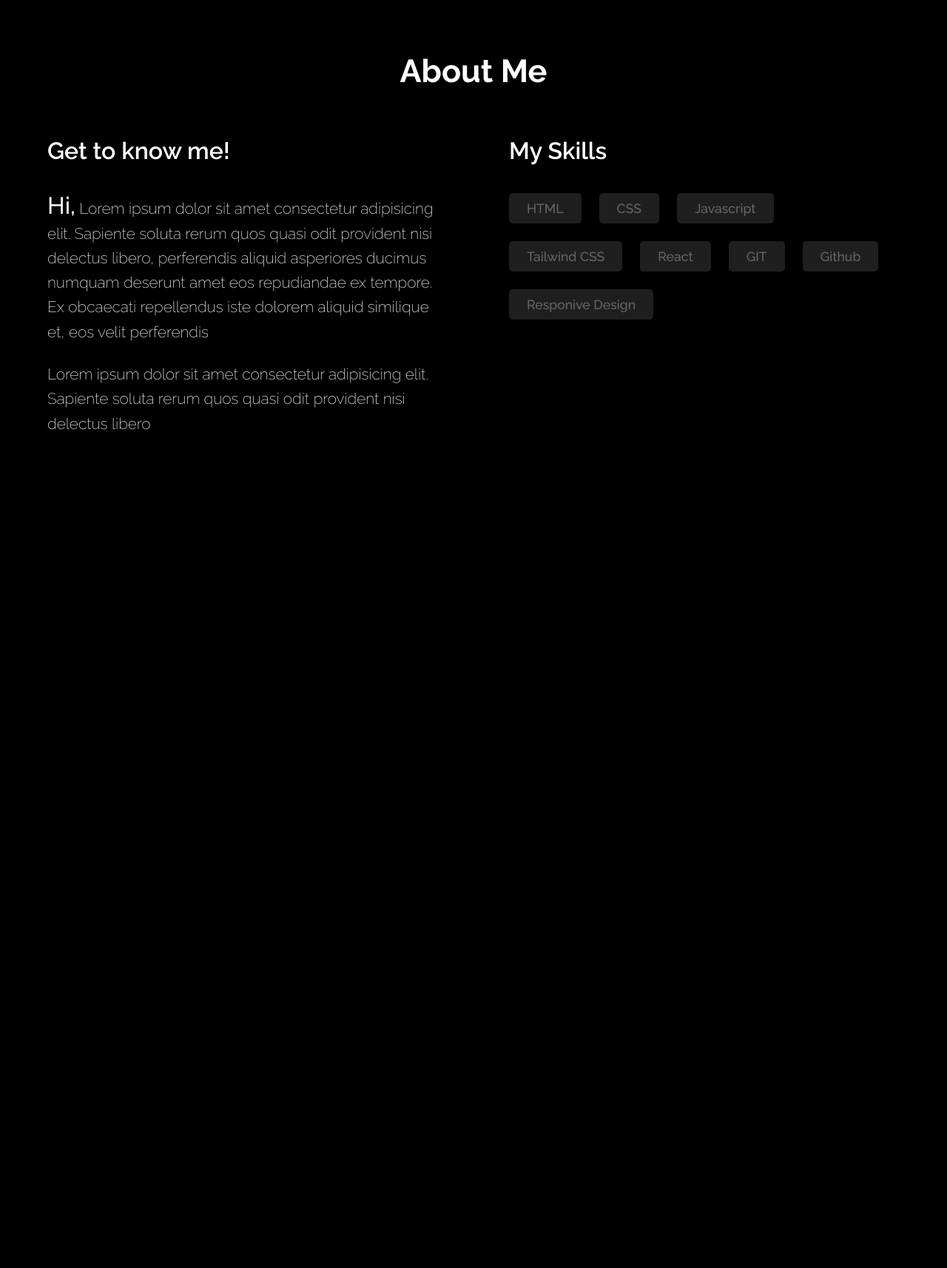
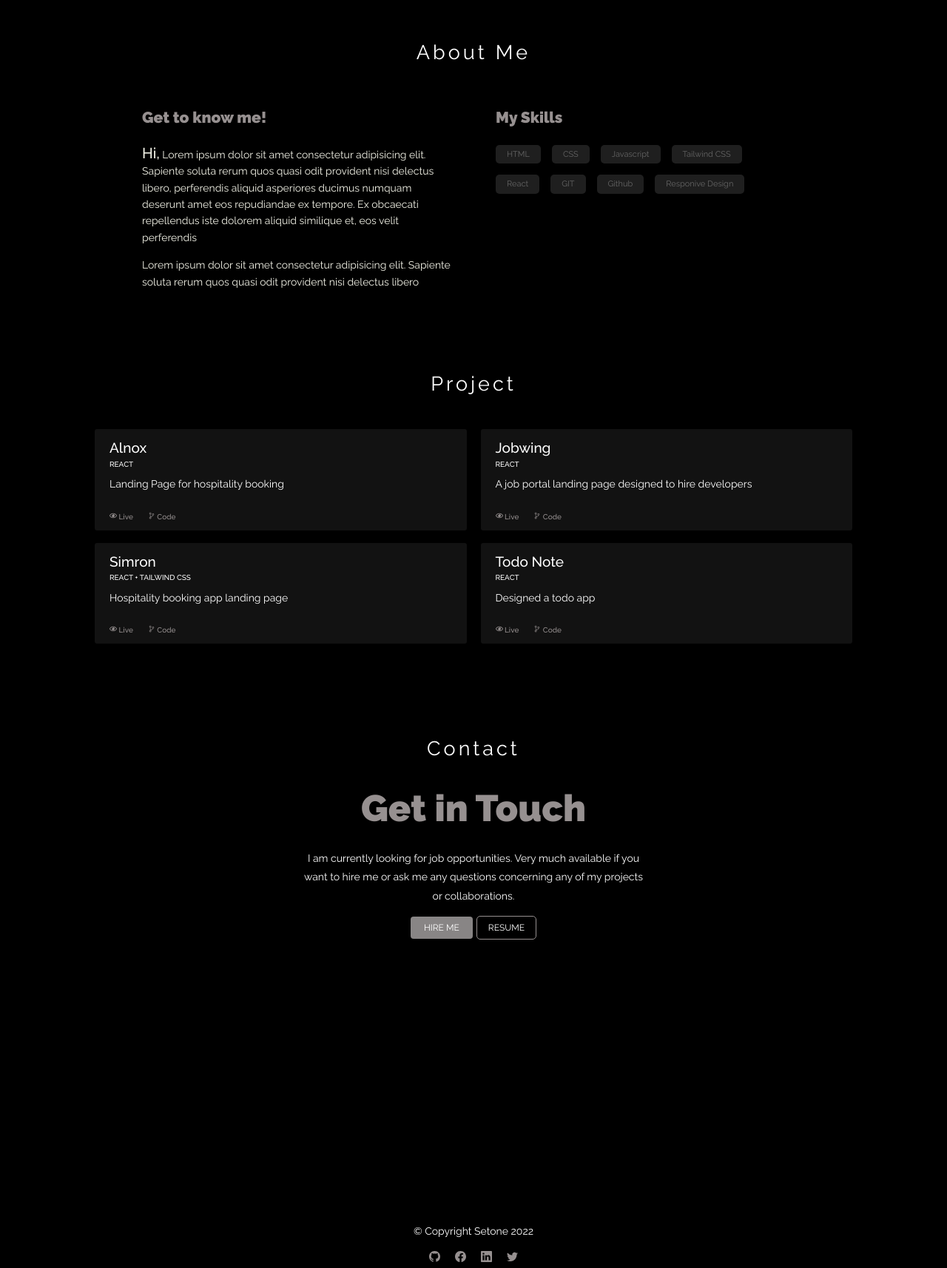
Before and after one commit to Setone01/Setone-Portfolio-v1, a React (Create React App) app: page / in a window 1280 px wide. Shown: the part 811-2525 px from the top of the page at 74% size. Before the commit the page ends 1600 px from the top, so only its background shows below. Built offline with nearby package versions, Linux system fonts and the light colour scheme.

Commit message:
updating components

```diff
--- a/src/App.js
+++ b/src/App.js
@@ -1,5 +1,6 @@
 import { BrowserRouter, Routes, Route } from "react-router-dom";
 import About from "./component/about/About";
+import Contact from "./component/contact/Contact";
 import Header from "./component/header/Header";
 import Project from "./component/projects/Project";
 import Home from "./Layout/Home";
@@ -12,6 +13,7 @@ function App() {
         <Route path="/" element={<Home/>} />
         <Route path="/about" element={<About/>} />
         <Route path="/project" element={<Project/>} />
+        <Route path="/contact" element={<Contact/>} />
       </Routes>
     </BrowserRouter>
   );
--- a/src/Layout/Home.jsx
+++ b/src/Layout/Home.jsx
@@ -1,14 +1,16 @@
 import React from "react";
 import About from "../component/about/About";
+import Contact from "../component/contact/Contact";
 import Hero from "../component/Hero/Hero";
-// import Project from "../component/projects/Project";
+import Project from "../component/projects/Project";
 
 const Home = () => {
   return (
     <>
       <Hero/>
       <About/>
-      {/* <Project/> */}
+      <Project/>
+      <Contact/>
     </>
   );
 };
--- a/src/component/about/About.jsx
+++ b/src/component/about/About.jsx
@@ -1,5 +1,6 @@
 import React from "react";
 import styled from "styled-components";
+import { ContactTitle } from "../contact/Contact";
 // import NumberCard from '../UI card/NumberCard'
 import Skill from "./skills";
 
@@ -8,11 +9,11 @@ const About = () => {
     <MainContainer>
       <div className="contentWrapper">
         <div className="ContentTitle">
-          <h4>About Me</h4>
+          <ContactTitle>About Me</ContactTitle>
         </div>
         <div className="MainContent">
           <div className="Flex1">
-            <h2>Get to know me!</h2>
+            <h1>Get to know me!</h1>
             <p>
               <span>Hi,</span> Lorem ipsum dolor sit amet consectetur
               adipisicing elit. Sapiente soluta rerum quos quasi odit provident
@@ -37,30 +38,27 @@ const About = () => {
 
 const MainContainer = styled.div`
   width: 100%;
-  height: 100vh;
-  padding-top: 4.5rem;
+  height: auto;
 
   .contentWrapper {
     display: flex;
     justify-content: center;
+    align-items: center;
     flex-flow: column;
-    width: 90%;
+    width: 70%;
     height: max-content;
     margin: 0 auto;
+    padding: 6rem 0;
     gap: 8rem;
+    z-index: 10;
   }
-  .ContentTitle {
-    /* margin-bottom: 0; */
-  }
-
-  h4 {
+  /* .ContentTitle {
     text-align: center;
-    font-size: 2.7rem;
-    font-weight: 700;
-  }
+  } */
 
   .MainContent {
     display: flex;
+    justify-content: space-between;
     gap: 6rem;
     margin-top: -5rem;
   }
@@ -70,8 +68,7 @@ const MainContainer = styled.div`
     p {
       color: #f5f5e9;
       max-width: 60rem;
-      font-size: 1.3rem;
-      font-weight: 200;
+      font-weight: 400;
       margin-bottom: 1.5rem;
       line-height: 1.6em;
     }
@@ -79,10 +76,11 @@ const MainContainer = styled.div`
   .Flex2 {
     flex-basis: 50%;
   }
-  h2 {
-    font-size: 2rem;
-    font-weight: 600;
+  h1 {
+    font-size: 2.1rem;
+    font-weight: 900;
     margin-bottom: 2rem;
+    color: #969090;
   }
   span {
     font-size: 2rem;
@@ -90,24 +88,25 @@ const MainContainer = styled.div`
   }
 
   @media (max-width: 800px) {
-    .ContentTitle {
-      h4 {
-        font-size: 2rem;
-        margin-bottom: -1rem;
-      }
+    .contentWrapper {
+      width: 90%;
+      margin-top: 1.5rem;
     }
     .Flex1 {
-      h2 {
-        font-size: 1.6rem;
+      h1 {
+        font-size: 2.5rem;
+        margin-bottom: 0.5rem;
       }
     }
     .MainContent {
       display: flex;
       flex-flow: column;
+      margin-top: -7rem;
 
       p {
-        font-size: 1rem;
+        font-size: 1.1rem;
         font-weight: 300;
+        line-height: 1.5em;
       }
       span {
         font-size: 1.4rem;
--- a/src/component/about/skills.jsx
+++ b/src/component/about/skills.jsx
@@ -40,7 +40,7 @@ const skills = () => {
   return (
     <Skill>
       <div className="SkillContainer">
-        <h2>My Skills</h2>
+        <h1>My Skills</h1>
         <div className="SkillContent">
           {stacks.map((opt) => {
             return (
@@ -62,6 +62,7 @@ const Skill = styled.div`
     display: flex;
     flex-direction: column;
     justify-content: center;
+    z-index: 10;
   }
 
   .SkillContent {
@@ -77,27 +78,30 @@ const Skill = styled.div`
     font-size: 1.1rem;
     background: rgba(153, 153, 153, 0.2);
     border-radius: 5px;
-    font-weight: 500;
+    font-weight: 400;
     color: #666;
+    z-index: 10;
   }
 
-  h2 {
+  h1 {
     font-size: 2rem;
     font-weight: 600;
     margin-bottom: 2rem;
+    color: #969090;
   }
 
   @media (max-width: 800px) {
     .SkillContainer {
       margin-top: -4rem;
 
-      h2 {
-        font-size: 1.6rem;
+      h1 {
+        font-size: 2.5rem;
       }
     }
-    .Skill_set{
-        font-size: 1rem;
-        padding: 0.4rem 1.4rem;
+    .Skill_set {
+      font-size: 1.1rem;
+      padding: 0.4rem 1.4rem;
+      font-weight: 600;
     }
   }
 `;
--- a/src/component/contact/Contact.jsx
+++ b/src/component/contact/Contact.jsx
@@ -1,9 +1,189 @@
-import React from 'react'
+import React from "react";
+import styled from "styled-components";
+import { BsGithub, BsFacebook, BsLinkedin, BsTwitter } from "react-icons/bs";
 
 const Contact = () => {
   return (
-    <div>Contact</div>
-  )
-}
+    <Section>
+      <ContactWrapper>
+        <ContactTitle>Contact</ContactTitle>
 
-export default Contact
+        <Title>Get in Touch</Title>
+        <Para>
+          I am currently looking for job opportunities. Very much available if
+          you want to hire me or ask me any questions concerning any of my
+          projects or collaborations.
+        </Para>
+        <Btn>
+          <Btn1>Hire Me</Btn1>
+          <Btn2>Resume</Btn2>
+        </Btn>
+        <Footer>
+          <Copyright>
+            <CopyTitle> &copy; Copyright Setone 2022</CopyTitle>
+          </Copyright>
+          <Socials>
+            <BsGithub className="Icon" />
+            <BsFacebook className="Icon" />
+            <BsLinkedin className="Icon" />
+            <BsTwitter className="Icon" />
+          </Socials>
+        </Footer>
+      </ContactWrapper>
+    </Section>
+  );
+};
+
+const Section = styled.div`
+  width: 100%;
+  height: 98vh;
+`;
+const ContactWrapper = styled.div`
+  display: flex;
+  /* justify-content: center; */
+  align-items: center;
+  flex-flow: column;
+  position: relative;
+  width: 90%;
+  height: 100%;
+  margin: 0 auto;
+  padding: 6rem 0;
+
+  @media (max-width: 800px) {
+    margin-top: 0;
+  }
+`;
+
+export const ContactTitle = styled.h2`
+  font-size: 2.7rem;
+  font-weight: 400;
+  letter-spacing: 4px;
+  margin-bottom: 2rem;
+  @media (max-width: 800px) {
+    font-weight: 400;
+    margin-bottom: 1rem;
+    margin-top: -1.8rem;
+  }
+`;
+
+const Title = styled.h1`
+  font-size: 5rem;
+  margin-bottom: 1.5rem;
+  font-weight: 900;
+  color: #969090;
+  @media (max-width: 800px) {
+    margin-bottom: 0;
+    font-size: 2.5rem;
+    font-weight: 900;
+  }
+`;
+
+const Para = styled.p`
+  width: 40%;
+  /* font-size: 1.8rem; */
+  text-align: center;
+  line-height: 1.8em;
+  margin-bottom: 1.4rem;
+
+  @media (max-width: 800px) {
+    font-weight: 400;
+    font-size: 1.1rem;
+    font-weight: 300;
+    line-height: 1.7em;
+    width: 100%;
+  }
+`;
+const Btn = styled.div``;
+const Btn1 = styled.button`
+  background-color: #888585;
+  padding: 0.8rem 1.8rem;
+  border-radius: 4px;
+  border: none;
+  margin-right: 0.5rem;
+  color: #fff;
+  font-size: 1.2rem;
+  text-transform: uppercase;
+  font-weight: 400;
+  font-family: "Raleway";
+  transition: 0.5s ease-in-out;
+  outline: none;
+  cursor: pointer;
+  z-index: 99;
+
+  :hover {
+    background-color: #121212;
+  }
+
+  @media (max-width: 800px) {
+    padding: 0.6rem 1.5rem;
+    font-size: 0.8rem;
+  }
+`;
+const Btn2 = styled.button`
+  background-color: transparent;
+  padding: 0.8rem 1.5rem;
+  border-radius: 5px;
+  border: 1.4px solid #969090;
+  color: #fff;
+  font-size: 1.2rem;
+  text-transform: uppercase;
+  font-weight: 400;
+  font-family: "Raleway";
+  outline: none;
+  cursor: pointer;
+  outline: none;
+  transition: 0.5s ease-in-out;
+  z-index: 99;
+
+  :hover {
+    border-color: #fff;
+  }
+
+  @media (max-width: 800px) {
+    padding: 0.5rem 1.5rem;
+    font-size: 0.8rem;
+  }
+`;
+
+const Footer = styled.div`
+  position: absolute;
+  bottom: 0;
+  width: 100%;
+  display: flex;
+  align-items: center;
+  flex-flow: column;
+`;
+
+const Copyright = styled.div`
+  margin-bottom: 1.3rem;
+  @media (max-width: 800px) {
+    margin-bottom: 0.6rem;
+  }
+`;
+const CopyTitle = styled.p`
+  text-align: center;
+  @media (max-width: 800px) {
+    font-size: 1.1rem;
+    font-weight: 300;
+  }
+`;
+
+const Socials = styled.div`
+margin-left: 2rem;
+  .Icon {
+    color: #969090;
+    font-size: 1.5rem;
+    margin-right: 2rem;
+    transition: 0.3s all ease-in-out;
+
+    :hover {
+      color: #fff;
+    }
+  }
+
+  @media (max-width: 800px) {
+    margin-bottom: 0;
+  }
+`;
+
+export default Contact;
--- /dev/null
+++ b/src/component/dummyData.js
@@ -0,0 +1,30 @@
+const Proj = [
+  {
+    id: 1,
+    title: "Alnox",
+    stack: "REACT",
+    desc: "Landing Page for hospitality booking",
+  },
+  {
+    id: 2,
+    title: "Jobwing",
+    stack: "REACT",
+    desc: "A job portal landing page designed to hire developers",
+  },
+  {
+    id: 3,
+    title: "Simron",
+    stack: "REACT + TAILWIND CSS",
+    desc: "Hospitality booking app landing page",
+  },
+  {
+    id: 4,
+    title: "Todo Note",
+    stack: "REACT",
+    desc: "Designed a todo app",
+  },
+];
+
+
+
+export default Proj;
--- a/src/component/header/Header.jsx
+++ b/src/component/header/Header.jsx
@@ -48,7 +48,7 @@ const Header = () => {
 
 const MainHeader = styled.div`
   width: 100%;
-  height: 4rem;
+  height: 6rem;
   top: 0;
   left: 0;
   background: rgb(0, 0, 0);
@@ -58,7 +58,7 @@ const MainHeader = styled.div`
   z-index: 99;
 
   .navContainer {
-    width: 90%;
+    width: 80%;
     height: 100%;
     display: flex;
     justify-content: space-between;
@@ -86,7 +86,7 @@ const MainHeader = styled.div`
   .link {
     color: #fff;
     font-weight: 500;
-    font-size: 1.1rem;
+    font-size: 1.5rem;
     font-family: "Raleway";
   }
 
--- /dev/null
+++ b/src/component/projects/ProjUI.jsx
@@ -0,0 +1,47 @@
+import React from "react";
+import styled from "styled-components";
+import Proj from "../dummyData";
+import { FaRegEye } from "react-icons/fa";
+import { IoIosGitBranch } from "react-icons/io";
+
+const ProjUI = () => {
+  return (
+    <Section>
+      {Proj.map((opt) => {
+        return (
+          <div key={opt.id} className="ProjWrapper">
+            <h3>{opt.title}</h3>
+            <h5>{opt.stack}</h5>
+            <p>{opt.desc}</p>
+            <div className="ProjBottom">
+              <div>
+                <FaRegEye /> Live
+              </div>
+              <div>
+                <IoIosGitBranch /> Code
+              </div>
+            </div>
+          </div>
+        );
+      })}
+    </Section>
+  );
+};
+
+const Section = styled.div`
+  width: 100%;
+
+  .ProjWrapper {
+    width: 100%;
+    display: grid;
+    grid-template-columns: repeat(auto-fit, minmax(150px, 1fr));
+    align-items: center;
+  }
+
+  .ProjWrapper {
+    width: 150px;
+    height: 10rem;
+  }
+`;
+
+export default ProjUI;
--- a/src/component/projects/Project.jsx
+++ b/src/component/projects/Project.jsx
@@ -1,28 +1,32 @@
 import React from "react";
 import styled from "styled-components";
+import { ContactTitle } from "../contact/Contact";
+// import ProjUI from "./ProjUI";
+import Proj from "../dummyData";
+import { FaRegEye } from "react-icons/fa";
+import { IoIosGitBranch } from "react-icons/io";
 
 const Project = () => {
   return (
     <Section>
       <div className="Container">
-        <div className="Flex1">
-          <div className="FlexTitle">
-            <h4>Latest Work</h4>
-            <h2>Project</h2>
-          </div>
-          <div className="FlexNumber">
-            <h1>02</h1>
-          </div>
+        <div className="Title">
+          <ContactTitle>Project</ContactTitle>
         </div>
-        <div className="Flex2"></div>
-        <div className="ImageWrapper">
-          <div></div>
-        </div>
-        <div className="Content">
-          <div className="Title">
-
-          </div>
-          <span></span>
+        <div className="ProjCont">
+          {Proj.map((opt) => {
+            return (
+              <div key={opt.id} className="ProjWrapper">
+                <h3>{opt.title}</h3>
+                <small>{opt.stack}</small>
+                <p>{opt.desc}</p>
+                <div className="ProjBottom">
+                  <LinkSmall ><FaRegEye /> Live</LinkSmall>
+                  <LinkSmall ><IoIosGitBranch /> Code</LinkSmall>
+                </div>
+              </div>
+            );
+          })}
         </div>
       </div>
     </Section>
@@ -31,45 +35,104 @@ const Project = () => {
 
 const Section = styled.div`
   width: 100%;
+  height: max-content;
 
   .Container {
-    display: flex;
-    justify-content: center;
-    flex-flow: column;
-    width: 90%;
-    height: max-content;
+    width: 80%;
+    height: 100%;
     margin: 0 auto;
-  }
-
-  .Flex1{
     display: flex;
     justify-content: center;
     align-items: center;
-    width: 100%;
-    gap: 1rem;
+    flex-flow: column;
+    padding: 3rem 0;
+    z-index: 10;
   }
 
-  .FlexTitle{
-    margin-bottom: -5rem;
+  .Title {
+    margin-bottom: 2rem;
   }
-  h1 {
-    text-align: right;
-    font-size: 10rem;
+
+  .ProjCont {
+    width: 100%;
+    display: grid;
+    grid-template-columns: 1fr 1fr;
+    align-items: center;
+    row-gap: 1.7rem;
+    column-gap: 1.9rem;
+    margin-bottom: 3rem;
   }
-  h4 {
-    font-size: 1.2rem;
-    font-weight: 200;
-    margin-bottom: -0.7rem;
-    color: orange;
+
+  h3 {
+    font-size: 1.9rem;
+    font-weight: 500;
+    margin-bottom: -0.8rem;
   }
-  h2 {
-    font-size: 2.8rem;
+
+  p {
+    /* font-size: 1.2rem; */
+    font-weight: 400;
+    margin-bottom: 2.5rem;
+    margin-top: 0.5rem;
+  }
+
+  .ProjWrapper {
+    width: 100%;
+    height: max-content;
+    background-color: #121212;
+    border-radius: 3px;
+    padding: 1rem 2rem;
+    row-gap: 0.9rem;
+  }
+  small {
+    font-size: 1rem;
     font-weight: 500;
-    margin-bottom: 1.5rem;
-    font-family: "Raleway";
-    text-decoration: underline;
-    text-transform: capitalize;
+
+  }
+
+  .ProjBottom {
+    display: flex;
+    align-items: flex-start;
+  }
+  .ProjIcon {
+    margin-right: 1rem;
+    color: blue;
+    cursor: pointer;
+  }
+
+  @media (max-width: 800px) {
+    .Container {
+      height: max-content;
+      margin-top: 5rem;
+    }
+
+    small{
+      font-size: 0.9rem;
+      font-weight: 600;
+    }
+
+    p{
+      font-size: 1rem;
+      font-weight: 300;
+    }
+
+    .ProjCont {
+      grid: unset;
+    }
   }
 `;
 
+const LinkSmall = styled.small`
+  margin-right: 2rem;
+  font-weight: 400;
+  color: #969090;
+  transition: 0.3s ease-in-out;
+  cursor: pointer;
+  z-index: 10;
+
+  :hover{
+    color: #fff;
+  }
+`
+
 export default Project;
--- a/src/dummyData.js
+++ /dev/null
@@ -1,3 +0,0 @@
-{
-
-}
--- a/src/index.css
+++ b/src/index.css
@@ -1,11 +1,30 @@
-@import url('https://fonts.googleapis.com/css2?family=Raleway:wght@100;200;300;400;500;600;700;800;900&display=swap');
+@import url("https://fonts.googleapis.com/css2?family=Raleway:wght@100;200;300;400;500;600;700;800;900&display=swap");
 
-body{
+html{
+    font-size: 62.5%;
+    box-sizing: border-box;
+    text-rendering: optimizeLegibility;
+    -webkit-font-smoothing: antialiased;
+    -moz-osx-font-smoothing: grayscale;
+    scroll-behavior: smooth;
+    width: 100%;
+    height: 100%;
+}
+
+body {
   scroll-behavior: smooth;
   line-height: 1.6;
   font-family: Raleway, "Segoe UI", Tahoma, Geneva, Verdana, sans-serif;
   background: rgb(0, 0, 0);
   color: rgb(255, 255, 255);
+  font-size: 1.6rem;
+  overflow-x: hidden;
+}
+
+@media (max-width: 800px) {
+  html{
+    font-size: 99.6%;
+  }
 }
 
 * {
@@ -14,14 +33,18 @@ body{
   padding: 0;
 }
 
-li{
+li {
   list-style-type: none;
 }
 a {
   text-decoration: none;
 }
-ul{
+ul {
   text-decoration: none;
   color: rgb(255, 255, 255);
-    font-size: 1rem;
+  font-size: 1.8rem;
 }
+
+p {
+  font-size: 1.4rem;
+}
```
Also changed, not shown: src/component/Hero/Hero.jsx (+22 -14 lines). Lines whose indentation alone changed are shown as unchanged.
